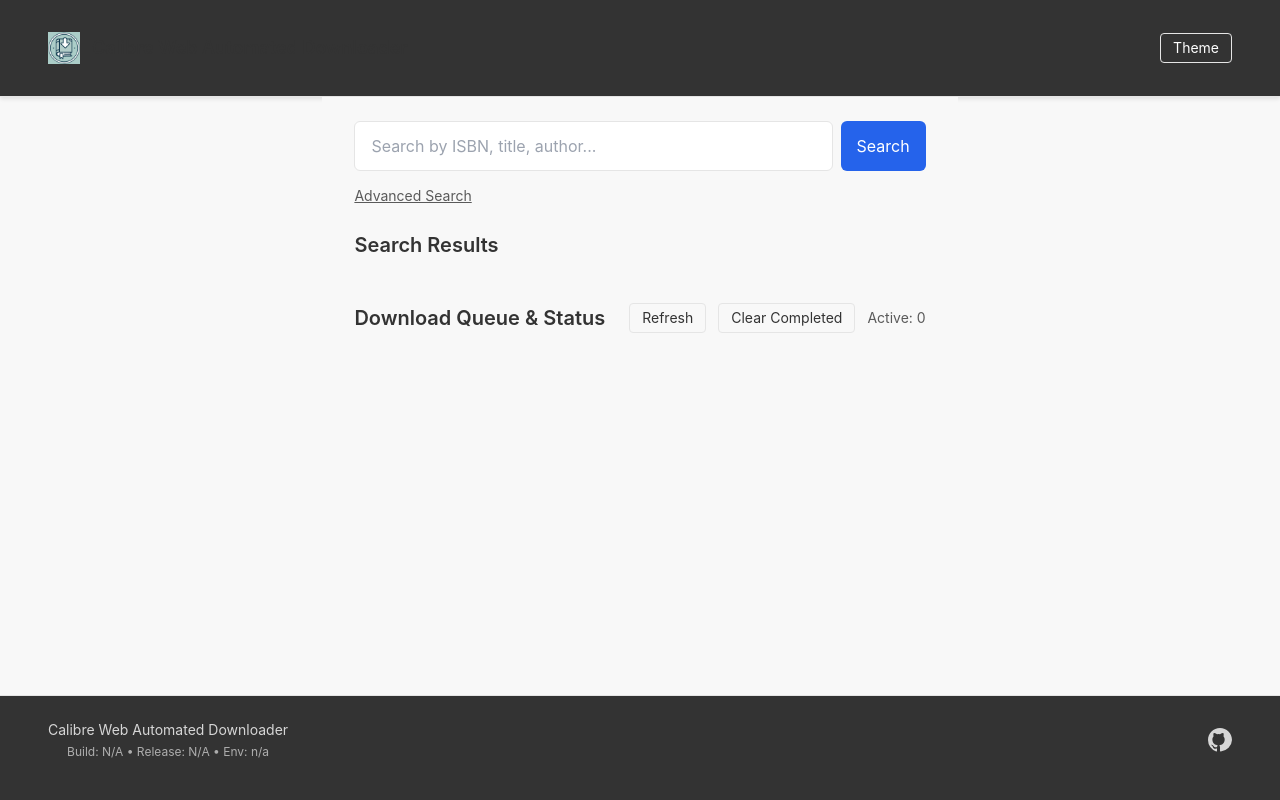
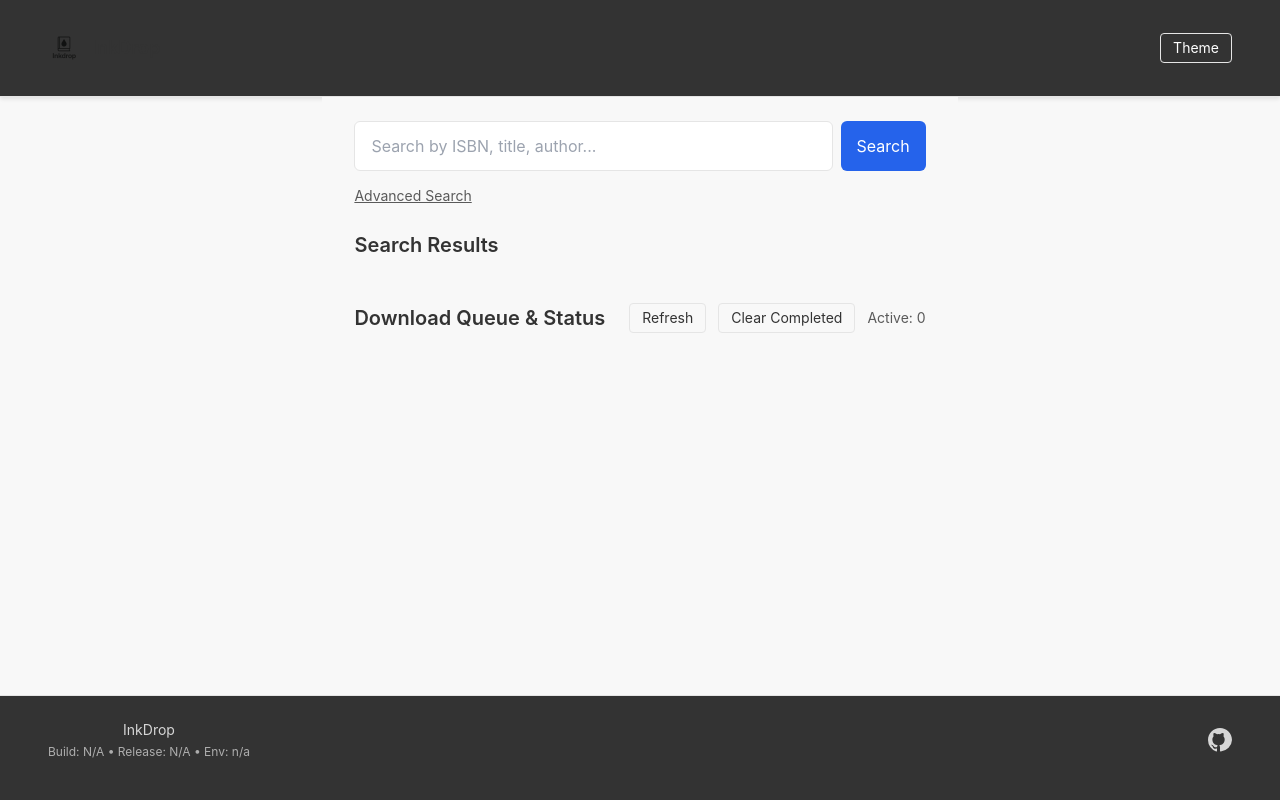
Before and after one commit to dgruhin-hrizn/Calibre-Web-Automated-Downloader-React, a Flask app: page / in a window 1280 px wide. Run offline with Flask 3, Linux system fonts and the light colour scheme; parts of the project's set-up code (start-up, migrations or seed data) failed here and were passed over; some libraries are stand-ins or nearby versions.

Commit message:
feat: Rebrand application to InkDrop
- Update application name from 'Calibre Web Automated Downloader' to 'InkDrop'
- Replace logo references with new inkdrop.png logo
- Update favicon to use InkDrop logo instead of generic book icon
- Update HTML titles and meta descriptions across all templates
- Update header branding in both Flask and React frontends
- Update README.md with new application name and logo
- Update package.json name to 'inkdrop-frontend'
- Update Docker image name to 'inkdrop' in build scripts

The new InkDrop branding provides a more memorable and distinctive
identity for the automated book downloader and library manager.

```diff
--- a/frontend/index.html
+++ b/frontend/index.html
@@ -2,10 +2,10 @@
 <html lang="en">
   <head>
     <meta charset="UTF-8" />
-    <link rel="icon" type="image/svg+xml" href="/favicon.svg" />
+    <link rel="icon" type="image/png" href="/inkdrop.png" />
     <meta name="viewport" content="width=device-width, initial-scale=1.0" />
-    <meta name="description" content="Automated book downloading and library management with Calibre Web integration" />
-    <title>Calibre Web Automated Downloader</title>
+    <meta name="description" content="Automated book downloader and library manager" />
+    <title>InkDrop</title>
   </head>
   <body>
     <div id="root"></div>
--- a/frontend/package.json
+++ b/frontend/package.json
@@ -1,5 +1,5 @@
 {
-  "name": "frontend",
+  "name": "inkdrop-frontend",
   "private": true,
   "version": "0.0.0",
   "type": "module",
--- a/frontend/src/components/LoginPage.tsx
+++ b/frontend/src/components/LoginPage.tsx
@@ -151,7 +151,7 @@
         {/* Footer */}
         <div className="text-center mt-6">
           <p className="text-xs text-muted-foreground">
-            Calibre Web Automated Downloader
+            InkDrop
           </p>
         </div>
       </div>
--- a/templates/index.html
+++ b/templates/index.html
@@ -3,13 +3,13 @@
 <head>
     <meta charset="UTF-8">
     <meta name="viewport" content="width=device-width, initial-scale=1.0">
-    <meta name="description" content="Automated book downloading and library management with Calibre Web integration">
+    <meta name="description" content="Automated book downloader and library manager">
     <meta name="theme-color" content="#333333">
-    <title>Calibre Web Automated Downloader</title>
+    <title>InkDrop</title>
 
     <!-- Base styles and theme variables -->
     <link rel="stylesheet" href="{{ url_for('static', filename='css/styles.css') }}">
-    <link rel="icon" type="image/svg+xml" href="{{ url_for('static', filename='media/favicon.svg') }}">
+    <link rel="icon" type="image/png" href="{{ url_for('static', filename='media/inkdrop.png') }}">
     <link rel="icon" type="image/x-icon" href="{{ url_for('static', filename='media/favicon.ico') }}" sizes="any">
 
     <!-- Tailwind (no-build) for rapid iteration) -->
@@ -20,8 +20,8 @@
     <header class="w-full border-b border-[color:var(--border-muted)]" style="background: var(--header-bg);">
         <div class="max-w-7xl mx-auto px-4 sm:px-6 lg:px-8 h-16 flex items-center justify-between">
             <div class="flex items-center gap-3">
-                <img src="{{ url_for('static', filename='media/logo.png') }}" alt="Logo" class="h-8 w-8">
-                <h1 class="text-lg font-semibold">Calibre Web Automated Downloader</h1>
+                <img src="{{ url_for('static', filename='media/inkdrop.png') }}" alt="InkDrop Logo" class="h-8 w-8">
+                <h1 class="text-lg font-semibold">InkDrop</h1>
             </div>
             <div class="flex items-center gap-2">
                 {% if debug %}
@@ -195,7 +195,7 @@
     <footer class="mt-10 border-t pt-6 pb-10" style="border-color: var(--border-muted); background: var(--footer-bg);">
         <div class="max-w-7xl mx-auto px-4 sm:px-6 lg:px-8 flex items-center justify-between">
             <div>
-                <p class="text-sm opacity-80">Calibre Web Automated Downloader</p>
+                <p class="text-sm opacity-80">InkDrop</p>
                 <p class="text-xs opacity-60 mt-1">
                     Build: {{ build_version }}  • Release: {{ release_version }}  • Env: {{ app_env }}
                 </p>
```
Also changed, not shown: frontend/public/inkdrop.png (added), readme.md, static/media/inkdrop.png (added).
